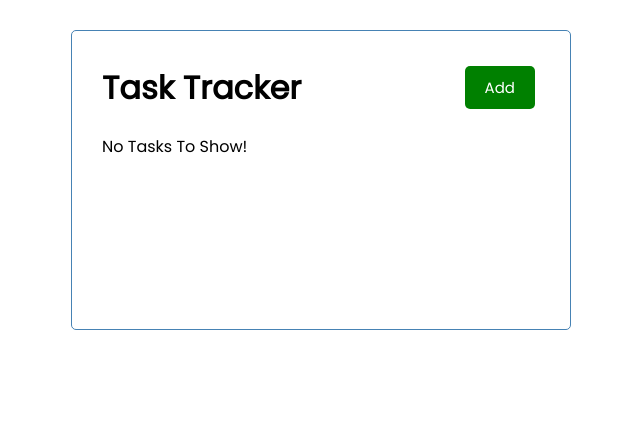
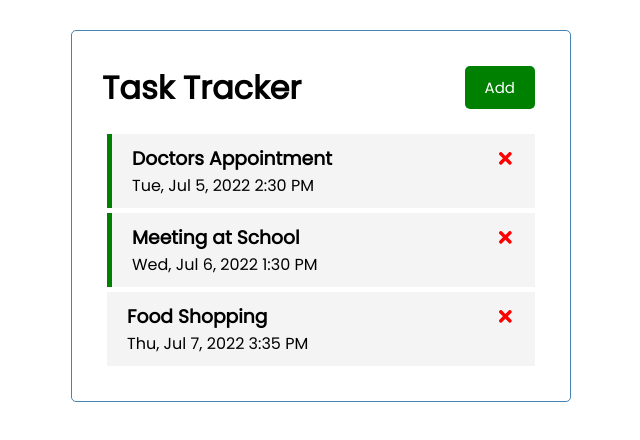
Before and after one commit to maremaric/React-task-tracker, a React (Create React App) app: page / in a window 1280 px wide. Shown: the top 440 px of the page, without its empty margins (319-959 px from the left). Built offline with nearby package versions, Linux system fonts and the light colour scheme; data requests are answered from the project's data file.

Commit message:
Fetch tasks from server

```diff
--- a/src/App.js
+++ b/src/App.js
@@ -1,13 +1,29 @@
 import Header from './components/Header';
 import Tasks from './components/Tasks';
 import AddTask from './components/AddTask';
-import { useState } from 'react';
+import { useState, useEffect } from 'react';
 
 function App() {
 
   const [showAddTask, setShowAddTask] = useState(false);
 
   const [tasks, setTasks] = useState([]);
+
+  useEffect(() => {
+    const getTasks = async () => {
+      const tasksFromServer = await fetchTasks();
+      setTasks(tasksFromServer);
+    }
+    getTasks();
+  }, []);
+
+// Fetch tasks
+const fetchTasks = async () => {
+  const res = await fetch('http://localhost:5000/tasks');
+  const data = await res.json();
+
+  return data;
+}
 
 // Add Task
   const addTask = (task) => {
--- a/src/components/Tasks.js
+++ b/src/components/Tasks.js
@@ -4,9 +4,9 @@ function Tasks({ tasks, onDelete, onToggle }) {
 
   return (
     <>
-        {tasks.map((task) => (
+        {tasks.map((task, index) => (
             <Task
-                key={task.id}
+                key={index}
                 task={task}
                 onDelete={onDelete}
                 onToggle={onToggle}
```
